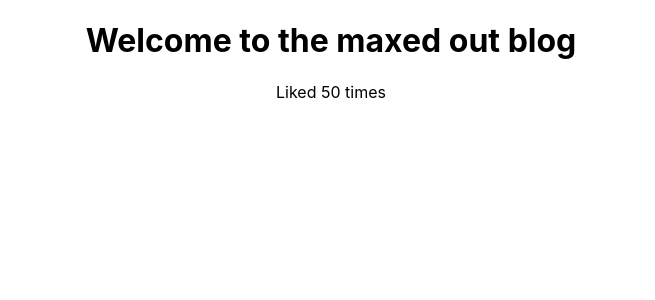
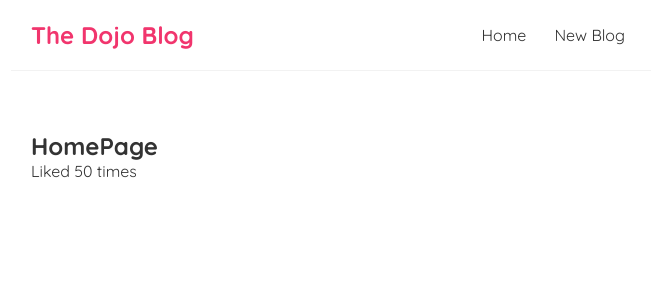
Before and after one commit to treguv/react-tutorial, a React (Create React App) app in the folder dogo-blog/: page / in a window 1280 px wide. Shown: the top 300 px of the page, without its empty margins (309-964 px from the left). Built offline with nearby package versions, Linux system fonts and the light colour scheme.

Commit message:
adds navbar and home components as well as basic page style

```diff
--- a/dogo-blog/src/App.css
+++ /dev/null
@@ -1,38 +0,0 @@
-.App {
-  text-align: center;
-}
-
-.App-logo {
-  height: 40vmin;
-  pointer-events: none;
-}
-
-@media (prefers-reduced-motion: no-preference) {
-  .App-logo {
-    animation: App-logo-spin infinite 20s linear;
-  }
-}
-
-.App-header {
-  background-color: #282c34;
-  min-height: 100vh;
-  display: flex;
-  flex-direction: column;
-  align-items: center;
-  justify-content: center;
-  font-size: calc(10px + 2vmin);
-  color: white;
-}
-
-.App-link {
-  color: #61dafb;
-}
-
-@keyframes App-logo-spin {
-  from {
-    transform: rotate(0deg);
-  }
-  to {
-    transform: rotate(360deg);
-  }
-}
--- a/dogo-blog/src/App.js
+++ b/dogo-blog/src/App.js
@@ -1,12 +1,14 @@
-import "./App.css";
 
+import Navbar from "./Navbar";
+import Home from "./Home";
 function App() {
   const title = "Welcome to the maxed out blog";
   const likes = 50;
   return (
     <div className="App">
+      <Navbar></Navbar>
       <div className="content">
-        <h1>{title}</h1>
+        <Home></Home>
         <p>Liked {likes} times</p>
       </div>
     </div>
--- /dev/null
+++ b/dogo-blog/src/Home.js
@@ -0,0 +1,10 @@
+import react from "react";
+const Home = () => {
+  return (
+    <div className="home">
+      <h2>HomePage</h2>
+    </div>
+  );
+};
+
+export default Home;
--- /dev/null
+++ b/dogo-blog/src/Navbar.js
@@ -0,0 +1,14 @@
+import React from "react";
+const Navbar = () => {
+  return (
+    <nav className="navbar">
+      <h1>The Dojo Blog</h1>
+      <div className="links">
+        <a href="/">Home</a>
+        <a href="/create">New Blog</a>
+      </div>
+    </nav>
+  );
+};
+
+export default Navbar;
--- a/dogo-blog/src/index.css
+++ b/dogo-blog/src/index.css
@@ -1,13 +1,53 @@
-body {
+@import url("https://fonts.googleapis.com/css2?family=Quicksand:wght@300;400;500;600;700&display=swap");
+
+/* base styles */
+
+* {
   margin: 0;
-  font-family: -apple-system, BlinkMacSystemFont, 'Segoe UI', 'Roboto', 'Oxygen',
-    'Ubuntu', 'Cantarell', 'Fira Sans', 'Droid Sans', 'Helvetica Neue',
-    sans-serif;
-  -webkit-font-smoothing: antialiased;
-  -moz-osx-font-smoothing: grayscale;
+
+  font-family: "Quicksand";
+
+  color: #333;
 }
 
-code {
-  font-family: source-code-pro, Menlo, Monaco, Consolas, 'Courier New',
-    monospace;
+.navbar {
+  padding: 20px;
+
+  display: flex;
+
+  align-items: center;
+
+  max-width: 600px;
+
+  margin: 0 auto;
+
+  border-bottom: 1px solid #f2f2f2;
 }
+
+.navbar h1 {
+  color: #f1356d;
+}
+
+.navbar .links {
+  margin-left: auto;
+}
+
+.navbar a {
+  margin-left: 16px;
+
+  text-decoration: none;
+
+  padding: 6px;
+}
+
+.navbar a:hover {
+  color: #f1356d;
+}
+
+.content {
+  max-width: 600px;
+
+  margin: 40px auto;
+
+  padding: 20px;
+}
```
